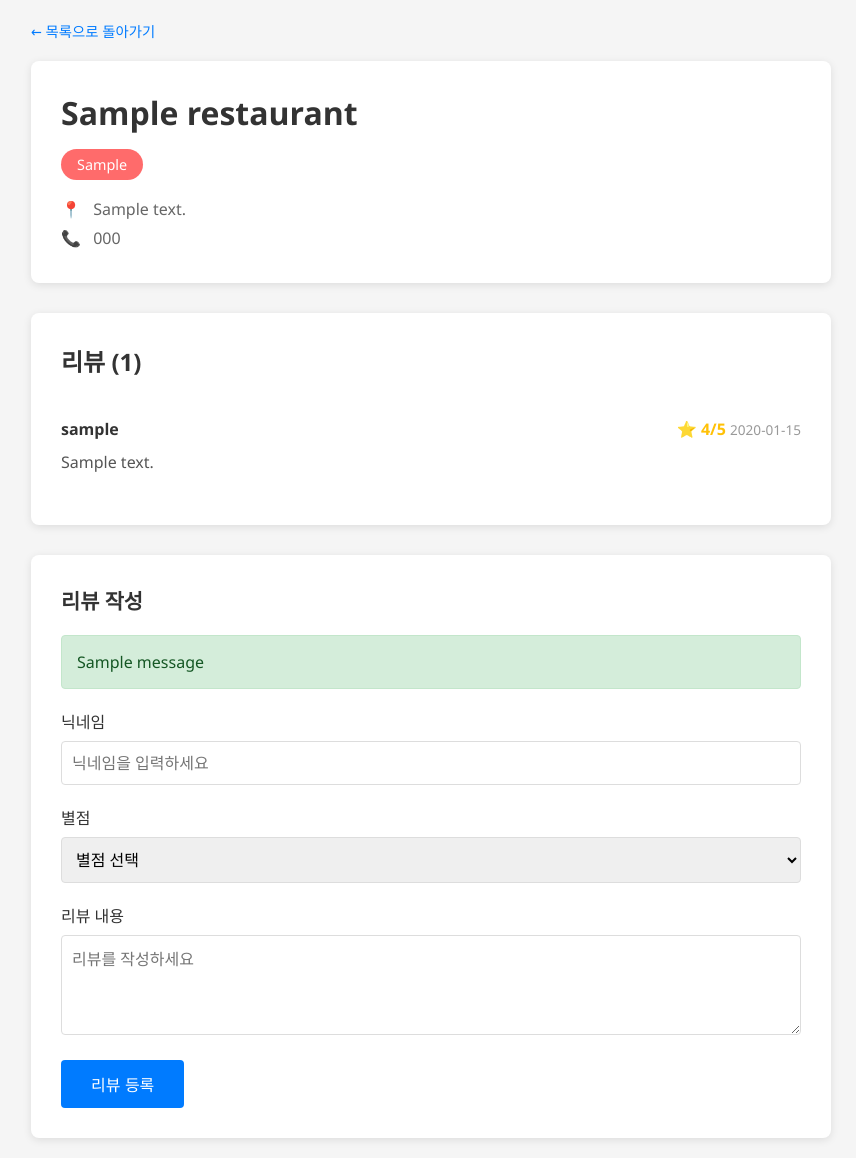
After one commit to Jinun-kumo/local_restaurant_DB, a Flask app: page /restaurant/1 in a window 1280 px wide. The commit adds this page. Shown: the whole page, without its empty margins (209-1065 px from the left). Run offline with Flask 3, Linux system fonts and the light colour scheme; tables that the repository leaves empty hold one stand-in row (values such as "Sample post"); one stand-in notice (Sample message) is shown.

Commit message:
홈페이지 구축강화&crud 리뷰기능추가

```diff
--- a/app/routes.py
+++ b/app/routes.py
@@ -1,5 +1,6 @@
-from flask import Blueprint, render_template
-from .models import Restaurant
+from flask import Blueprint, render_template, request, redirect, url_for, flash
+from .models import Restaurant, Review, User
+from . import db
 
 bp = Blueprint('main', __name__)
 
@@ -8,3 +9,38 @@ bp = Blueprint('main', __name__)
 def restaurant_list():
     restaurants = Restaurant.query.all()
     return render_template('restaurants.html', restaurants=restaurants)
+
+@bp.route('/restaurant/<int:restaurant_id>')
+def restaurant_detail(restaurant_id):
+    restaurant = Restaurant.query.get_or_404(restaurant_id)
+    reviews = Review.query.filter_by(restaurant_id=restaurant_id).all()
+    return render_template('restaurant_detail.html', restaurant=restaurant, reviews=reviews)
+
+@bp.route('/restaurant/<int:restaurant_id>/review', methods=['POST'])
+def add_review(restaurant_id):
+    restaurant = Restaurant.query.get_or_404(restaurant_id)
+
+    # Get form data
+    username = request.form.get('username')
+    rating = request.form.get('rating', type=int)
+    comment = request.form.get('comment')
+
+    # Get or create user
+    user = User.query.filter_by(username=username).first()
+    if not user:
+        user = User(username=username, password='default')
+        db.session.add(user)
+        db.session.commit()
+
+    # Create review
+    review = Review(
+        restaurant_id=restaurant_id,
+        user_id=user.id,
+        rating=rating,
+        comment=comment
+    )
+    db.session.add(review)
+    db.session.commit()
+
+    flash('리뷰가 등록되었습니다!', 'success')
+    return redirect(url_for('main.restaurant_detail', restaurant_id=restaurant_id))
--- /dev/null
+++ b/app/templates/restaurant_detail.html
@@ -0,0 +1,156 @@
+<!DOCTYPE html>
+<html lang="ko">
+<head>
+    <meta charset="UTF-8">
+    <meta name="viewport" content="width=device-width, initial-scale=1.0">
+    <title>{{ restaurant.name }} - 상세정보</title>
+    <style>
+        * { margin: 0; padding: 0; box-sizing: border-box; }
+        body { font-family: 'Segoe UI', Tahoma, Geneva, Verdana, sans-serif; background: #f5f5f5; padding: 20px; }
+        .container { max-width: 800px; margin: 0 auto; }
+        .back-link { display: inline-block; margin-bottom: 20px; color: #007bff; text-decoration: none; font-size: 0.9em; }
+        .back-link:hover { text-decoration: underline; }
+        .restaurant-header {
+            background: white;
+            border-radius: 8px;
+            padding: 30px;
+            box-shadow: 0 2px 8px rgba(0, 0, 0, 0.1);
+            margin-bottom: 30px;
+        }
+        .restaurant-name { font-size: 2em; font-weight: bold; color: #333; margin-bottom: 15px; }
+        .restaurant-category { display: inline-block; background: #ff6b6b; color: white; padding: 6px 16px; border-radius: 20px; font-size: 0.9em; margin-bottom: 15px; }
+        .restaurant-info { font-size: 1em; color: #666; line-height: 1.8; }
+        .info-item::before { content: "📍 "; margin-right: 8px; }
+        .phone-item::before { content: "📞 "; margin-right: 8px; }
+        .reviews-section {
+            background: white;
+            border-radius: 8px;
+            padding: 30px;
+            box-shadow: 0 2px 8px rgba(0, 0, 0, 0.1);
+            margin-bottom: 30px;
+        }
+        .reviews-title { font-size: 1.5em; font-weight: bold; color: #333; margin-bottom: 20px; }
+        .review-item {
+            border-bottom: 1px solid #eee;
+            padding: 20px 0;
+        }
+        .review-item:last-child { border-bottom: none; }
+        .review-header { display: flex; justify-content: space-between; align-items: center; margin-bottom: 10px; }
+        .review-user { font-weight: bold; color: #333; }
+        .review-rating {
+            color: #ffc107;
+            font-weight: bold;
+        }
+        .review-date { font-size: 0.85em; color: #999; }
+        .review-comment { color: #555; line-height: 1.6; margin-top: 10px; }
+        .review-form {
+            background: white;
+            border-radius: 8px;
+            padding: 30px;
+            box-shadow: 0 2px 8px rgba(0, 0, 0, 0.1);
+        }
+        .form-title { font-size: 1.3em; font-weight: bold; color: #333; margin-bottom: 20px; }
+        .form-group { margin-bottom: 20px; }
+        .form-label { display: block; margin-bottom: 8px; color: #333; font-weight: 500; }
+        .form-control {
+            width: 100%;
+            padding: 10px;
+            border: 1px solid #ddd;
+            border-radius: 4px;
+            font-size: 1em;
+            font-family: inherit;
+        }
+        .form-control:focus { outline: none; border-color: #007bff; box-shadow: 0 0 0 3px rgba(0, 123, 255, 0.1); }
+        textarea.form-control { resize: vertical; min-height: 100px; }
+        .btn {
+            display: inline-block;
+            padding: 12px 30px;
+            background: #007bff;
+            color: white;
+            border: none;
+            border-radius: 4px;
+            cursor: pointer;
+            font-size: 1em;
+            font-weight: 500;
+            transition: background 0.2s;
+        }
+        .btn:hover { background: #0056b3; }
+        .alert {
+            padding: 15px;
+            margin-bottom: 20px;
+            border-radius: 4px;
+            background: #d4edda;
+            color: #155724;
+            border: 1px solid #c3e6cb;
+        }
+        .no-reviews { color: #999; font-style: italic; }
+    </style>
+</head>
+<body>
+    <div class="container">
+        <a href="{{ url_for('main.restaurant_list') }}" class="back-link">← 목록으로 돌아가기</a>
+
+        <div class="restaurant-header">
+            <div class="restaurant-name">{{ restaurant.name }}</div>
+            <div class="restaurant-category">{{ restaurant.category }}</div>
+            <div class="restaurant-info">
+                <div class="info-item">{{ restaurant.address }}</div>
+                <div class="phone-item">{{ restaurant.phone }}</div>
+            </div>
+        </div>
+
+        <div class="reviews-section">
+            <div class="reviews-title">리뷰 ({{ reviews|length }})</div>
+            {% if reviews %}
+                {% for review in reviews %}
+                <div class="review-item">
+                    <div class="review-header">
+                        <span class="review-user">{{ review.user.username }}</span>
+                        <div>
+                            <span class="review-rating">⭐ {{ review.rating }}/5</span>
+                            <span class="review-date">{{ review.date }}</span>
+                        </div>
+                    </div>
+                    <div class="review-comment">{{ review.comment }}</div>
+                </div>
+                {% endfor %}
+            {% else %}
+                <p class="no-reviews">등록된 리뷰가 없습니다.</p>
+            {% endif %}
+        </div>
+
+        <div class="review-form">
+            <div class="form-title">리뷰 작성</div>
+            {% with messages = get_flashed_messages(with_categories=true) %}
+                {% if messages %}
+                    {% for category, message in messages %}
+                        <div class="alert">{{ message }}</div>
+                    {% endfor %}
+                {% endif %}
+            {% endwith %}
+            <form method="POST" action="{{ url_for('main.add_review', restaurant_id=restaurant.id) }}">
+                <div class="form-group">
+                    <label class="form-label">닉네임</label>
+                    <input type="text" name="username" class="form-control" required placeholder="닉네임을 입력하세요">
+                </div>
+                <div class="form-group">
+                    <label class="form-label">별점</label>
+                    <select name="rating" class="form-control" required>
+                        <option value="">별점 선택</option>
+                        <option value="5">⭐⭐⭐⭐⭐ 5점</option>
+                        <option value="4">⭐⭐⭐⭐ 4점</option>
+                        <option value="3">⭐⭐⭐ 3점</option>
+                        <option value="2">⭐⭐ 2점</option>
+                        <option value="1">⭐ 1점</option>
+                    </select>
+                </div>
+                <div class="form-group">
+                    <label class="form-label">리뷰 내용</label>
+                    <textarea name="comment" class="form-control" required placeholder="리뷰를 작성하세요"></textarea>
+                </div>
+                <button type="submit" class="btn">리뷰 등록</button>
+            </form>
+        </div>
+    </div>
+</body>
+</html>
```
Also changed, not shown: app/models.py (+26 -0 lines), app/templates/restaurants.html (+46 -6 lines).
